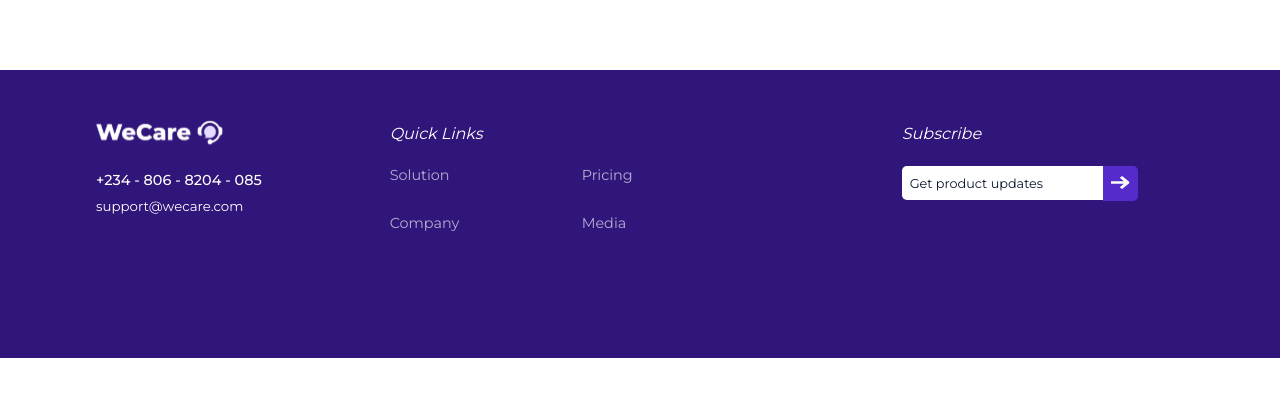
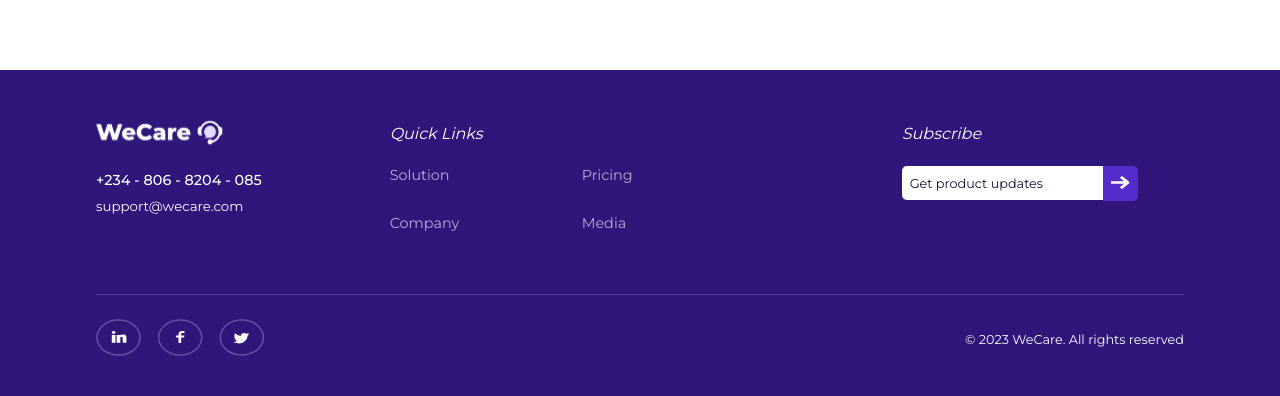
Before and after one commit to wizzy-design/ark_builders, a React (Vite) app: page / in a window 1280 px wide. Shown: the part 2196-2592 px from the top of the page. Before the commit the page ends 2554 px from the top, so only its background shows below. Built offline with nearby package versions, Linux system fonts and the light colour scheme.

Commit message:
Done with Footer . Wrap on Landing Page

```diff
--- a/src/components/Footer.jsx
+++ b/src/components/Footer.jsx
@@ -1,6 +1,7 @@
 import styled from "styled-components";
 import logo from "../assets/icon/footer_logo.svg";
 import arrow from "../assets/icon/footer-arrow.svg";
+import socials from "../assets/icon/Social Links.svg";
 
 const Footer = () => {
   return (
@@ -44,6 +45,16 @@ const Footer = () => {
           </label>
         </div>
       </Top>
+
+      <Bottom>
+        <div className="left">
+          <img src={socials} alt="SocialLinks" />
+        </div>
+
+        <div className="right">
+          <p>&copy; 2023 WeCare. All rights reserved</p>
+        </div>
+      </Bottom>
     </Parent>
   );
 };
@@ -51,7 +62,7 @@ const Footer = () => {
 // Styled Components
 
 const Parent = styled.div`
-  padding: 3rem 6rem 6rem;
+  padding: 3rem 6rem 3rem;
   background: #30157a;
 `;
 
@@ -59,6 +70,9 @@ const Top = styled.div`
   display: flex;
   align-items: start;
   gap: 8rem;
+  padding-bottom: 2rem;
+  margin-bottom: 1.5rem;
+  border-bottom: 1px solid rgba(255, 255, 255, 0.2);
 
   .begin {
     color: #fff;
@@ -143,4 +157,20 @@ const Top = styled.div`
   }
 `;
 
+const Bottom = styled.div`
+  display: flex;
+  justify-content: space-between;
+  align-items: center;
+
+  .left {
+    cursor: pointer;
+  }
+
+  .right {
+    color: #fff;
+    font-size: 0.8rem;
+    font-family: "Montserrat", sans-serif;
+  }
+`;
+
 export default Footer;
```
